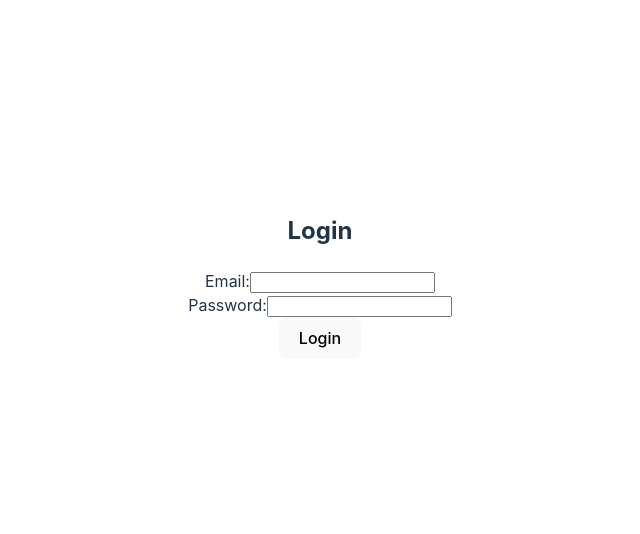
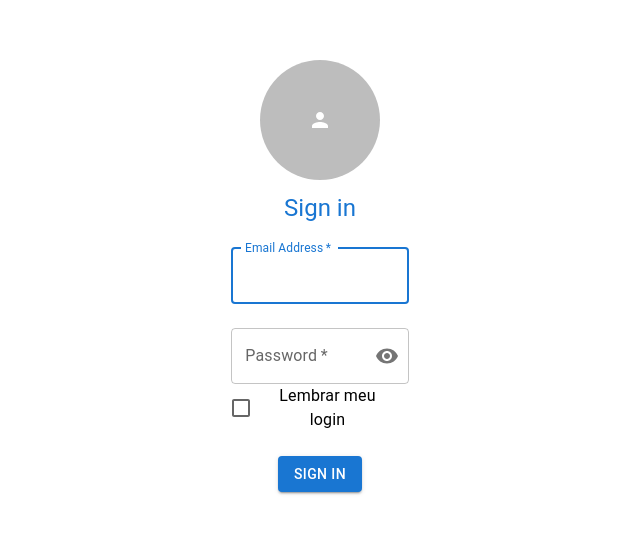
Before and after one commit to adonadel/gestao_ongs_frontend, a React (Vite) app: page / in a window 1280 px wide. Shown: the part 124-658 px from the top of the page, without its empty margins (320-960 px from the left). Built offline with nearby package versions, Linux system fonts and the light colour scheme.

Commit message:
feat: Login
Changed the style, routes and authorizations

```diff
--- a/package.json
+++ b/package.json
@@ -10,6 +10,10 @@
     "preview": "vite preview"
   },
   "dependencies": {
+    "@emotion/react": "^11.11.4",
+    "@emotion/styled": "^11.11.5",
+    "@mui/icons-material": "^5.15.15",
+    "@mui/material": "^5.15.15",
     "axios": "^1.6.8",
     "react": "^18.2.0",
     "react-dom": "^18.2.0",
--- a/src/App.tsx
+++ b/src/App.tsx
@@ -10,7 +10,7 @@ function App() {
     <BrowserRouter>
       <Routes>
         <Route path="/" element={<Login />} />
-        <Route path="/user" element={<UserList />} />
+        <Route path="/users" element={<UserList />} />
         <Route path="/logout" element={<Logout />} />
         <Route path="*" element={<Error />} />
       </Routes>
--- a/src/modules/login/Login.tsx
+++ b/src/modules/login/Login.tsx
@@ -1,5 +1,11 @@
+import { Person } from '@mui/icons-material';
+import Visibility from '@mui/icons-material/Visibility';
+import VisibilityOff from '@mui/icons-material/VisibilityOff';
+import { Avatar, Box, Button, CircularProgress, FormControl, FormControlLabel, Grid, IconButton, InputAdornment, TextField, Typography } from "@mui/material";
 import axios, { AxiosResponse } from "axios";
 import React, { useState } from "react";
+import { useNavigate } from 'react-router-dom';
+import Checkbox from '@mui/material/Checkbox';
 
 interface LoginResponse {
   data: {
@@ -8,41 +14,108 @@ interface LoginResponse {
 }
 
 function Login() {
+  const navigate = useNavigate();
+
   const [email, setEmail] = useState<string>("");
   const [password, setPassword] = useState<string>("");
   const [error, setError] = useState<string | null>(null);
+  const [showPassword, setShowPassword] = useState(false);
+  const [loading, setLoading] = useState(false);
+
+  const handleClickShowPassword = () => setShowPassword((show) => !show);
+
+  const handleMouseDownPassword = (event: React.MouseEvent<HTMLButtonElement>) => {
+    event.preventDefault();
+  };
 
   const handleSubmit = async (e: React.FormEvent) => {
     e.preventDefault();
+    setLoading(true);
     try {
       const response: AxiosResponse<LoginResponse> = await axios.post<LoginResponse>(
-        'http://localhost/api/user/login/',
+        'http://localhost/api/users/login/',
         { email, password }
       );
       const token = response.data.data.token;
       localStorage.setItem('token', token);
+      navigate('/users');
     } catch (error) {
-      setError("Invalid name or password");
-      console.log("Login failed: ", error);
+      setError("Invalid email or password");
+      console.error("Login failed: ", error);
     }
+    setLoading(false);
   }
 
   return (
-    <div>
-      <h2>Login</h2>
-      {error && <p>{error}</p>}
-      <form onSubmit={handleSubmit}>
-        <div>
-          <label>Email:</label>
-          <input type="text" value={email} onChange={(e) => setEmail(e.target.value)} />
-        </div>
-        <div>
-          <label>Password:</label>
-          <input type="password" value={password} onChange={(e) => setPassword(e.target.value)} />
-        </div>
-        <button type="submit">Login</button>
-      </form>
-    </div>
+    <Grid container justifyContent="center" alignItems="center" sx={{ height: "90vh", backgroundColor: '#FFFFFF', borderRadius: '8px' }}>
+      <Grid item xs={12} sm={8} md={6} lg={4}>
+        <Box display="flex" flexDirection="column" alignItems="center">
+          <Avatar sx={{ width: '120px', height: '120px', marginBottom: '12px' }}>
+            <Person />
+          </Avatar>
+          <Typography component="h1" variant="h5" gutterBottom color="primary" >
+            Sign in
+          </Typography>
+          <form onSubmit={handleSubmit} >
+            <FormControl fullWidth margin="normal">
+              <TextField
+                variant="outlined"
+                color= "primary"
+                required
+                fullWidth
+                id="email"
+                label="Email Address"
+                name="email"
+                autoComplete="email"
+                autoFocus
+                value={email}
+                onChange={(e) => setEmail(e.target.value)}
+              />
+            </FormControl>
+            <FormControl fullWidth margin="normal">
+              <TextField
+                variant="outlined"
+                required
+                fullWidth
+                id="password"
+                label="Password"
+                name="password"
+                autoComplete="current-password"
+                type={showPassword ? 'text' : 'password'}
+                value={password}
+                onChange={(e) => setPassword(e.target.value)}
+                InputProps={{
+                  endAdornment: (
+                    <InputAdornment position="end">
+                      <IconButton
+                        aria-label="toggle password visibility"
+                        onClick={handleClickShowPassword}
+                        onMouseDown={handleMouseDownPassword}
+                        edge="end"
+                      >
+                        {showPassword ? <VisibilityOff /> : <Visibility />}
+                      </IconButton>
+                    </InputAdornment>
+                  ),
+                }}
+              />
+              <FormControlLabel control={<Checkbox />} label="Lembrar meu login" sx={{ color: '#000000' }} />
+            </FormControl>
+            {error && <Typography color="error" align="center" gutterBottom>{error}</Typography>}
+            <Box mt={2}>
+              <Button
+                type="submit"
+                variant="contained"
+                color="primary"
+                disabled={loading}
+              >
+                {loading ? <CircularProgress size={24} /> : 'Sign In'}
+              </Button>
+            </Box>
+          </form>
+        </Box>
+      </Grid>
+    </Grid>
   )
 }
 
--- a/src/modules/usersManagement/UserList.tsx
+++ b/src/modules/usersManagement/UserList.tsx
@@ -1,5 +1,6 @@
 import axios, { AxiosResponse } from "axios";
 import { useEffect, useState } from "react";
+import { useNavigate } from "react-router-dom";
 
 interface Person {
   id: number;
@@ -19,6 +20,8 @@ interface PaginatedUserResponse {
 }
 
 function UserList() {
+  const navigate = useNavigate();
+
   const [users, setUsers] = useState<User[]>([]);
   const [loading, setLoading] = useState(true);
 
@@ -30,7 +33,7 @@ function UserList() {
           throw new Error('No token found');
         }
 
-        const response: AxiosResponse<PaginatedUserResponse> = await axios.get<PaginatedUserResponse>('http://localhost/api/user', {
+        const response: AxiosResponse<PaginatedUserResponse> = await axios.get<PaginatedUserResponse>('http://localhost/api/users', {
           headers: {
             Authorization: `Bearer ${token}`
           }
@@ -40,7 +43,7 @@ function UserList() {
       } catch (error) {
         console.error('Error fetching users:', error);
         setLoading(false);
-        // Handle error (e.g., redirect to login)
+        navigate('/')
       }
     };
 
```
Also changed, not shown: 1 other file (tests, documents, lock files or other folders).
